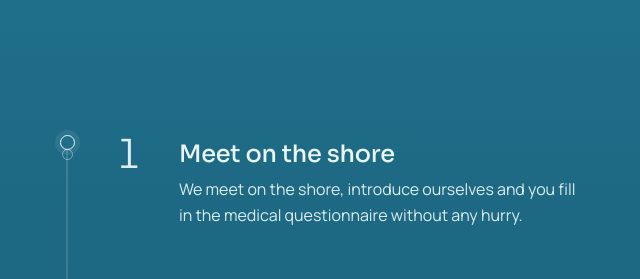
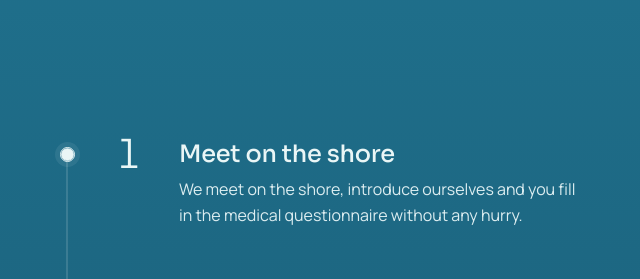
Before and after one commit to kiguma227/abisal-diving-school, a plain HTML site: page index.html in a window 1280 px wide. Shown: the part 2480-2759 px from the top of the page, 601-1241 px from the left. Drawn offline with Linux system fonts and the light colour scheme.

Commit message:
Stop the first-dive rope and marker at the last step
The rope spanned the whole timeline box, so the marker ring and track
ran past step 4 into its text. The rope now starts at the first step
node and ends at the last one, measured on resize.

Co-Authored-By: Claude Opus 5.5 <noreply@anthropic.com>

```diff
--- a/css/sections.css
+++ b/css/sections.css
@@ -611,11 +611,10 @@ html.hero-ready .hero__actions {
 
 .rope {
   position: absolute;
-  top: 12px;
-  bottom: 12px;
+  top: var(--rope-start, 12px);
   left: 15px;
   width: 2px;
-  height: calc(100% - 24px);
+  height: var(--rope-length, calc(100% - 24px));
   overflow: visible;
 }
 
@@ -642,7 +641,7 @@ html.hero-ready .hero__actions {
 
 .rope__marker {
   position: absolute;
-  top: 12px;
+  top: var(--rope-start, 12px);
   left: 16px;
   width: 15px;
   height: 15px;
--- a/js/motion.js
+++ b/js/motion.js
@@ -211,13 +211,19 @@
     Abisal.depth.subscribe({
       measure: function () {
         var r = line.getBoundingClientRect();
-        top = r.top + window.scrollY + inset;
-        length = Math.max(1, r.height - inset * 2);
-        stepOffsets = steps.map(function (step) {
-          var node = step.querySelector(".step__node");
-          var nr = node.getBoundingClientRect();
-          return nr.top + nr.height / 2 - r.top - inset;
+        var centres = steps.map(function (step) {
+          var nr = step.querySelector(".step__node").getBoundingClientRect();
+          return nr.top + nr.height / 2 - r.top;
         });
+        var start = centres.length ? centres[0] : inset;
+        var end = centres.length ? centres[centres.length - 1] : r.height - inset;
+        top = r.top + window.scrollY + start;
+        length = Math.max(1, end - start);
+        stepOffsets = centres.map(function (c) {
+          return c - start;
+        });
+        line.style.setProperty("--rope-start", start.toFixed(2) + "px");
+        line.style.setProperty("--rope-length", length.toFixed(2) + "px");
         lastProgress = -1;
       },
       update: function (state) {
```
